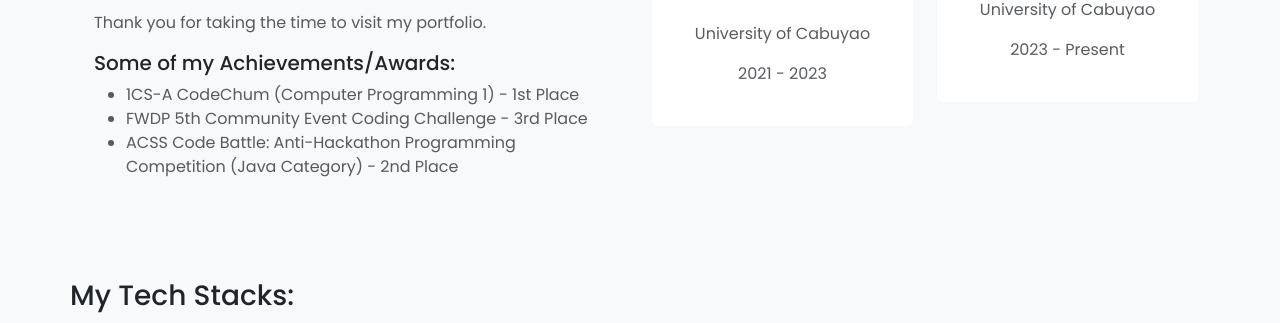
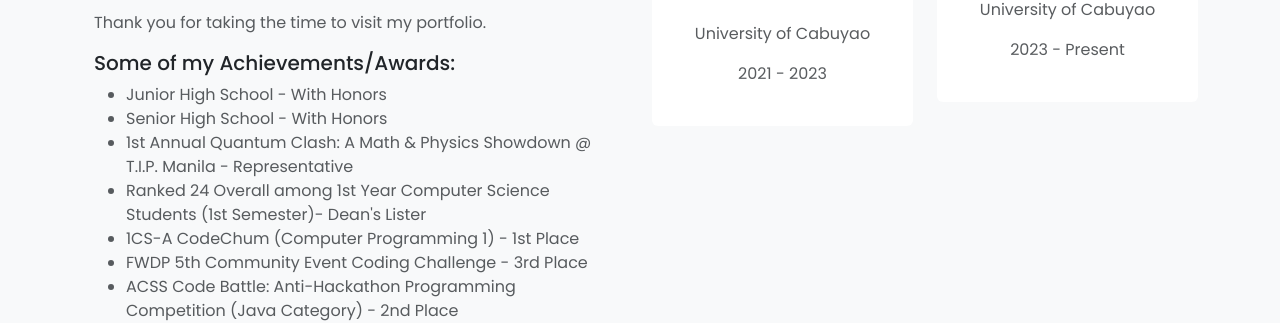
Before and after one commit to krtcyg/portfolio, a plain HTML site: page index.html in a window 1280 px wide. Shown: the part 1030-1353 px from the top of the page. Drawn offline with nearby package versions, Linux system fonts and the light colour scheme.

Commit message:
Update index.html

```diff
--- a/index.html
+++ b/index.html
@@ -84,6 +84,10 @@
           <p class="text-muted">Thank you for taking the time to visit my portfolio.</p>
           <h5>Some of my Achievements/Awards:</h5>
           <ul>
+            <li class="text-muted">Junior High School - With Honors</li>
+            <li class="text-muted">Senior High School - With Honors</li>
+            <li class="text-muted">1st Annual Quantum Clash: A Math & Physics Showdown @ T.I.P. Manila - Representative</li>
+            <li class="text-muted">Ranked 24 Overall among 1st Year Computer Science Students (1st Semester)- Dean's Lister</li>
             <li class="text-muted">1CS-A CodeChum (Computer Programming 1) - 1st Place</li>
             <li class="text-muted">FWDP 5th Community Event Coding Challenge - 3rd Place</li>
             <li class="text-muted">ACSS Code Battle: Anti-Hackathon Programming Competition (Java Category) - 2nd Place</li>
```
